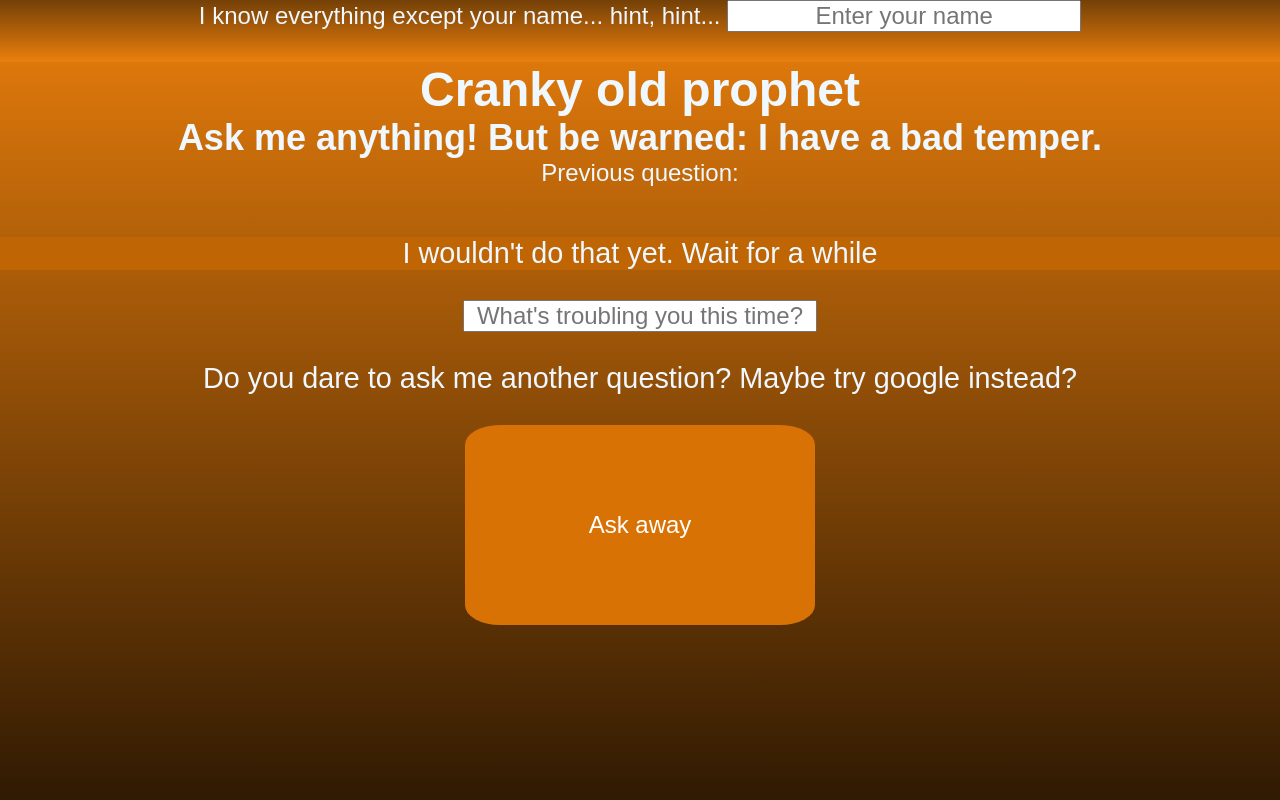
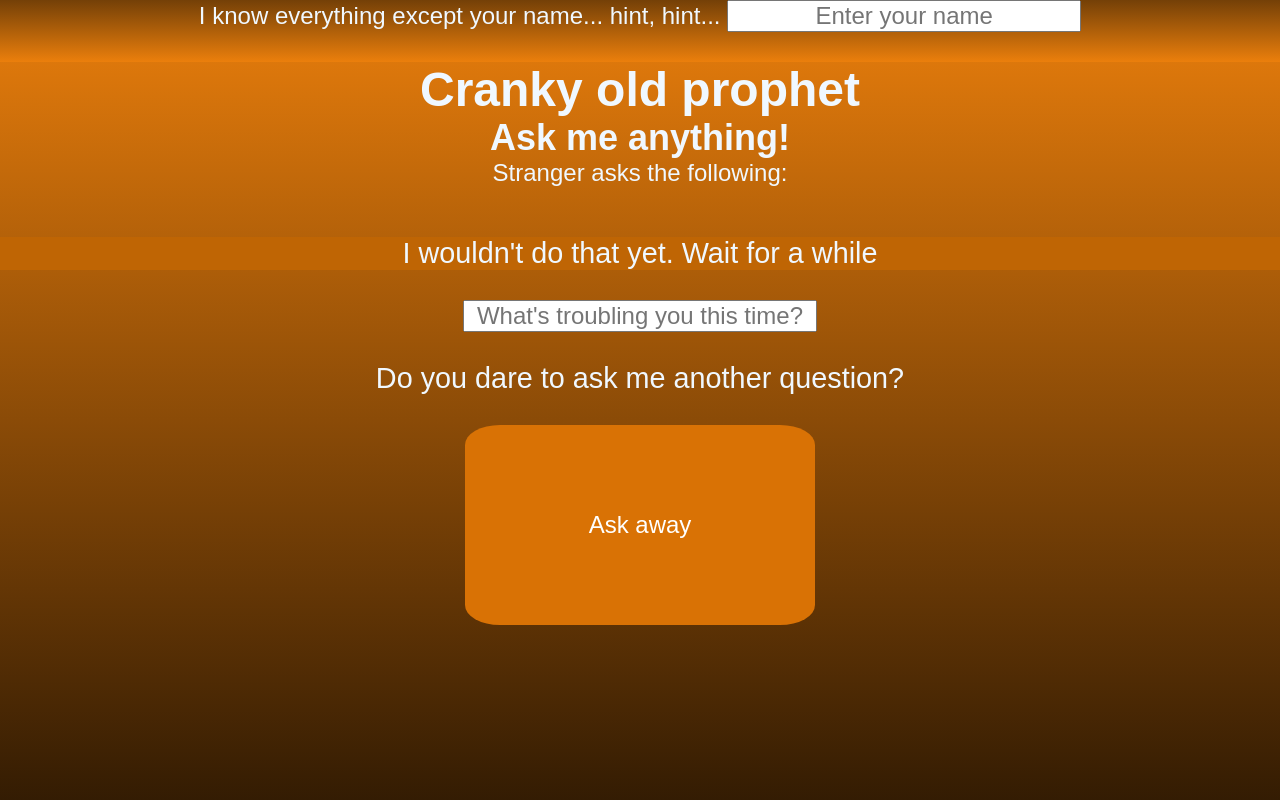
Before and after one commit to JoonAro/Decision-making-app, a plain HTML site: page index.html in a window 1280 px wide. Both pictures are taken after a click on the button "Ask away". Shown: the top 800 px of the page. Drawn offline with Linux system fonts and the light colour scheme.

Commit message:
Fixed nameinput and reset questionvalue

```diff
--- a/index.html
+++ b/index.html
@@ -15,7 +15,7 @@
       </div>
     </header>
     <h1>Cranky old prophet</h1>
-    <h2>Ask me anything! But be warned: I have a bad temper.</h2>
+    <h2>Ask me anything!</h2>
     <p id="userQuestionHtml"></p>
     <p id="answer"></p>
 
@@ -32,11 +32,6 @@
       Answer you might not expect is one button click away!
     </p>
     <button onclick="answerMachine()">Ask away</button>
-    <p>
-      Disclaimer: Don't let the prophet go under your skin. Answers are
-      unexpected and rude most of the time.
-    </p>
-
     <script src="main.js"></script>
   </body>
 </html>
--- a/main.js
+++ b/main.js
@@ -1,17 +1,18 @@
 function randomNum(min, max) {
     return Math.random() * (max - min) + min;
 }
-console.log(userName);
-
 //Get username and question values from index and run question through slice to get the first word of the question fex. Should, what , when, how, ARE. does isn't Then  get rid of uppercase later. Change the slice value if you find values like should i what is or just lock it at seven and go with that.
 function answerMachine() {
-    const userName = document.querySelector(`#userId`).value;
-    let userQuestion = document.querySelector(`#question`).value;
-    userQuestionHtml.textContent = "Previous question: ",userQuestion, ".";
-    //this will post the users questions in index
-    let answer = document.querySelector("#answer");
+        const userName = document.querySelector(`#userId`).value;
+        console.log(userName);
+        let userQuestion = document.querySelector(`#question`).value;
+        if (userName.length > 0) {
+            userQuestionHtml.textContent = `${userName} asks the following: ${userQuestion}`;
+        } else {
+        userQuestionHtml.textContent = `Stranger asks the following: ${userQuestion}`;
+    }
 
-    userQuestion = userQuestion.slice(0, 10);
+    userQuestion = userQuestion.slice(0, 11);
     userQuestion = userQuestion.toLowerCase();
     //I'm taking the first few words from the userquestion and make the answers more accurate.
     //Random answers are generated but they are more precise
@@ -364,5 +365,7 @@ switch (oneOfTen) {
         default: answer.textContent = ("The possibilities are endless in this matter. Seek advice from the nearest customer service person or a true friend.")
         }
     }
-    newQuestion.textContent = "Do you dare to ask me another question? Maybe try google instead?";
+    newQuestion.textContent = "Do you dare to ask me another question?";
+    document.querySelector(`#question`).value = "";
+
 }
--- a/style.css
+++ b/style.css
@@ -38,7 +38,7 @@ button {
     width:350px;
     border-radius: 10%;
     background-color:rgb(217, 114, 5);
-    margin-bottom:300px;
+    margin-bottom:400px;
     color:rgb(255, 255, 255);
 }
 input {
```
